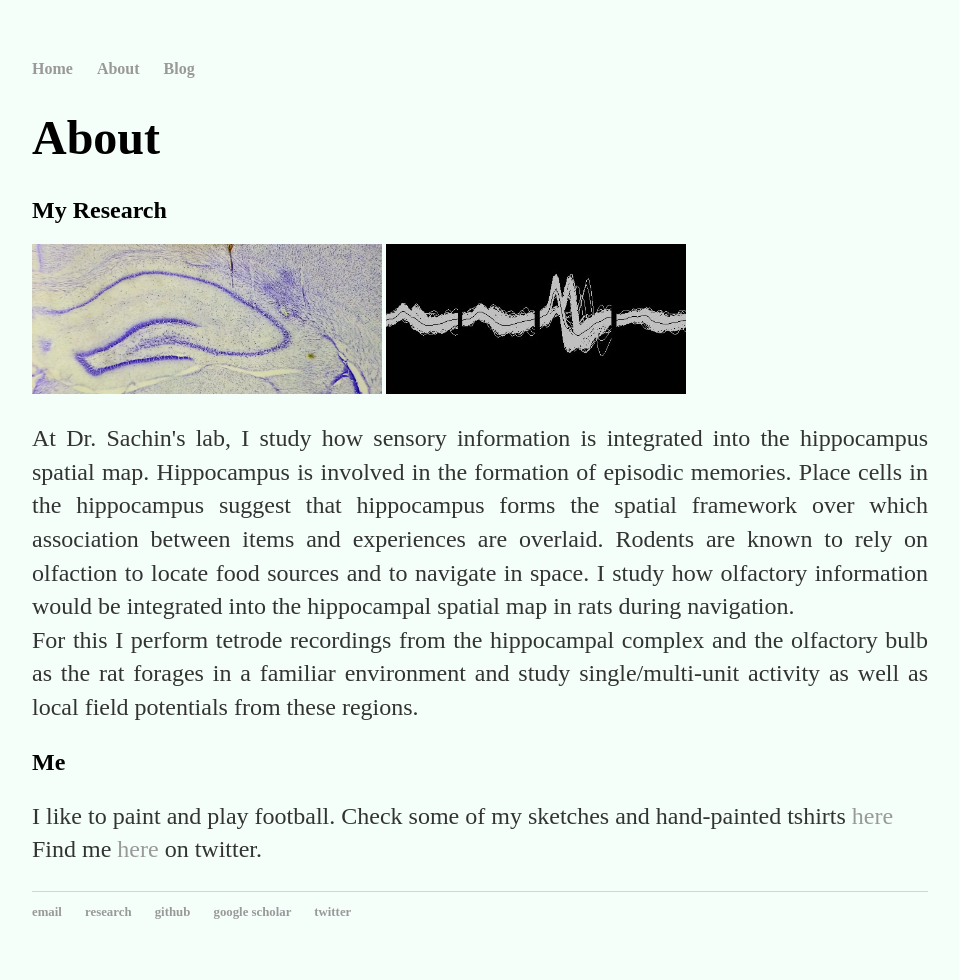
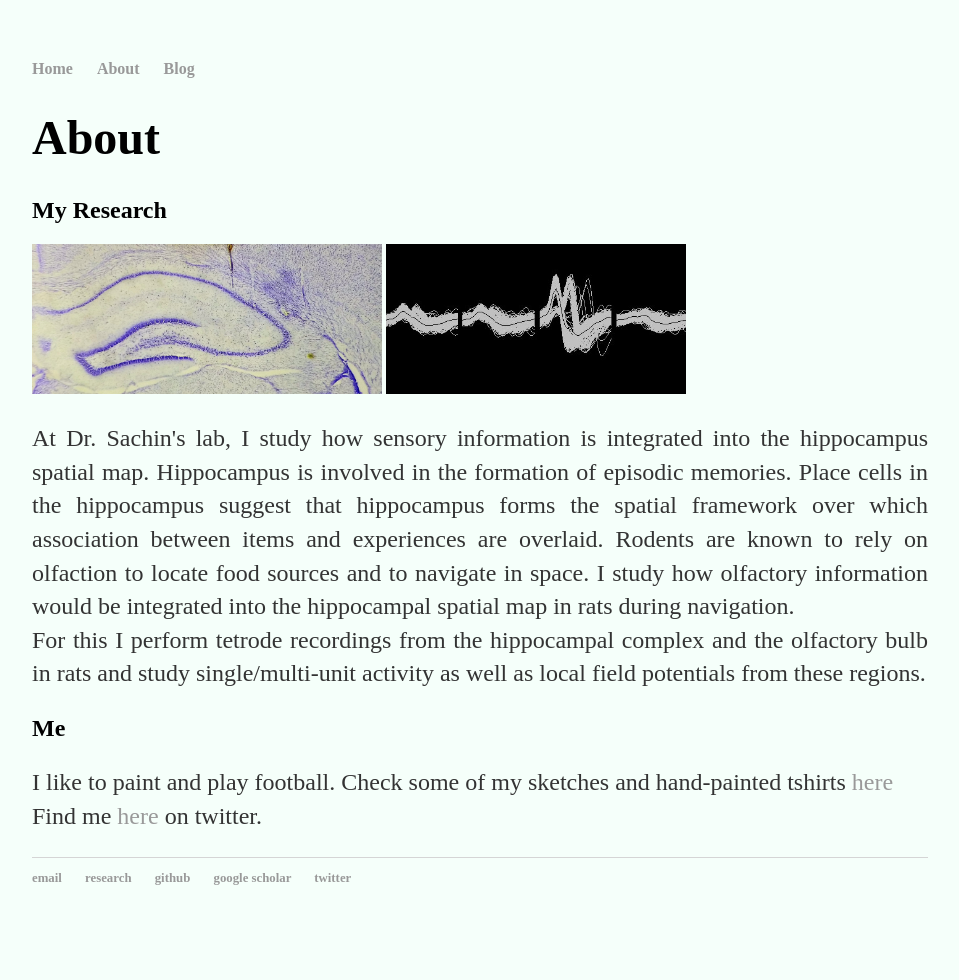
Before and after one commit to AdiBish/adibish.github.io, a Jekyll site: the page built from about/index.html, in a window 1280 px wide. Shown: the whole page, without its empty margins (160-1119 px from the left). Built offline with Jekyll 4.4.1, drawn with Linux system fonts in a browser that asks for light colours; after the commit the page ends 946 px from its top, so only the background shows below that.

Commit message:
Update index.html

```diff
--- a/about/index.html
+++ b/about/index.html
@@ -15,7 +15,7 @@ title: Aditi Bishnoi's Blog
 			<div align="justify">
 			<p> At Dr. Sachin's lab, I study how sensory information is integrated into the hippocampus spatial map.
 				Hippocampus is involved in the formation of episodic memories. Place cells in the hippocampus suggest that hippocampus forms the spatial framework over which association between items and experiences are overlaid. Rodents are known to rely on olfaction to locate food sources and to navigate in space. I study how olfactory information would be integrated into the hippocampal spatial map in rats during navigation.<br/>
-				For this I perform tetrode recordings from the hippocampal complex and the olfactory bulb as the rat forages in a familiar environment and study single/multi-unit activity as well as local field potentials from these regions.
+				For this I perform tetrode recordings from the hippocampal complex and the olfactory bulb in rats and study single/multi-unit activity as well as local field potentials from these regions.
 			</p>
 			</div>
 			<h2>Me</h2>
```
